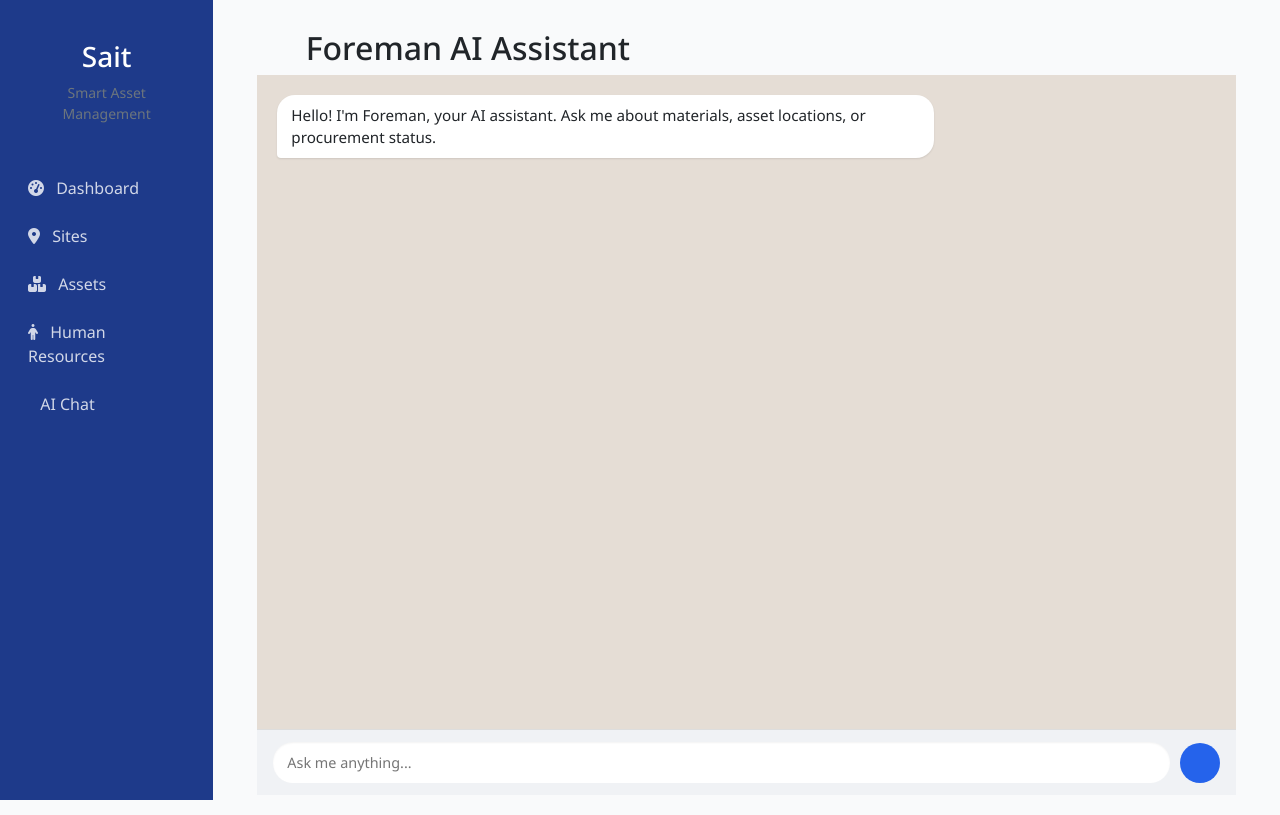
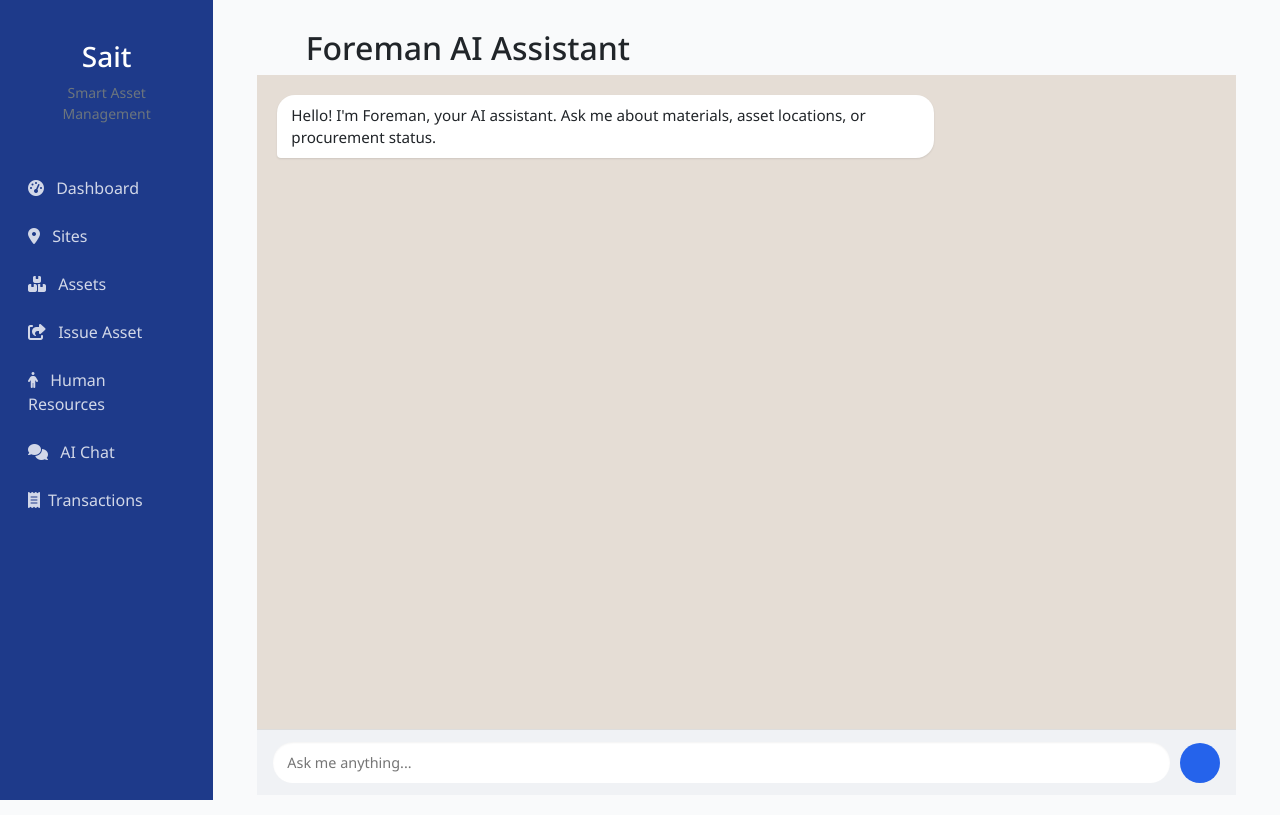
Before and after one commit to geoffowuor/Sait, a Django app: template foreman/templates/chat.html in a window 1280 px wide. Run offline with Django 5.2, Linux system fonts and the light colour scheme; the template is opened without the code that fills it, so the values that code supplies are empty; some libraries are stand-ins or nearby versions; some web fonts are replaced.

Commit message:
added new links to the nav

```diff
--- a/foreman/templates/_base.html
+++ b/foreman/templates/_base.html
@@ -51,6 +51,12 @@
                                 <i class="fas fa-boxes"></i> Assets
                             </a>
                         </li>
+                          <li class="nav-item">
+                            <a class="nav-link {% if '/issue/' in request.path %}active{% endif %}" href="{% url "issue_asset" %}">
+                                <i class="fas fa-share-square"></i>
+Issue Asset
+                            </a>
+                        </li>
                         <li class="nav-item">
                             <a class="nav-link {% if '/human-resources/' in request.path %}active{% endif %}" href="{% url "human_resource_list" %}">
                                 <i class="fas fa-person"></i> Human Resources
@@ -59,9 +65,15 @@
 
                          <li class="nav-item">
                             <a class="nav-link {% if '/chat/' in request.path %}active{% endif %}" href="{% url "chat" %}">
-                                <i class="fas fa-chat"></i> AI Chat
+                                <i class="fas fa-comments"></i></i> AI Chat
                             </a>
                         </li>
+                         <li class="nav-item">
+                            <a class="nav-link {% if '/transactions/' in request.path %}active{% endif %}" href="{% url "asset_transactions" %}">
+                                <i class="fas fa-receipt"></i>Transactions
+                            </a>
+                        </li>
+
 
 
                         </li>
```
